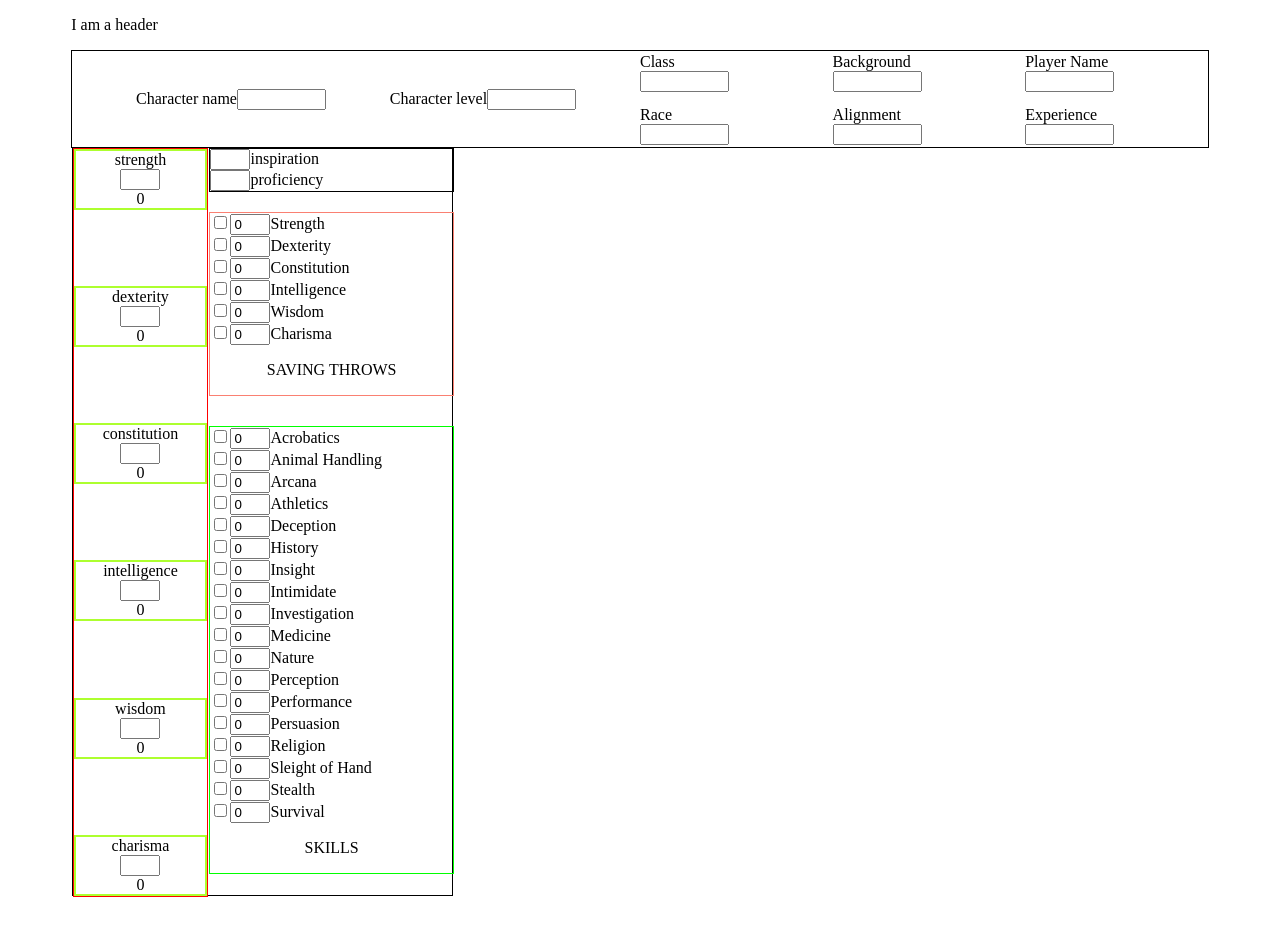
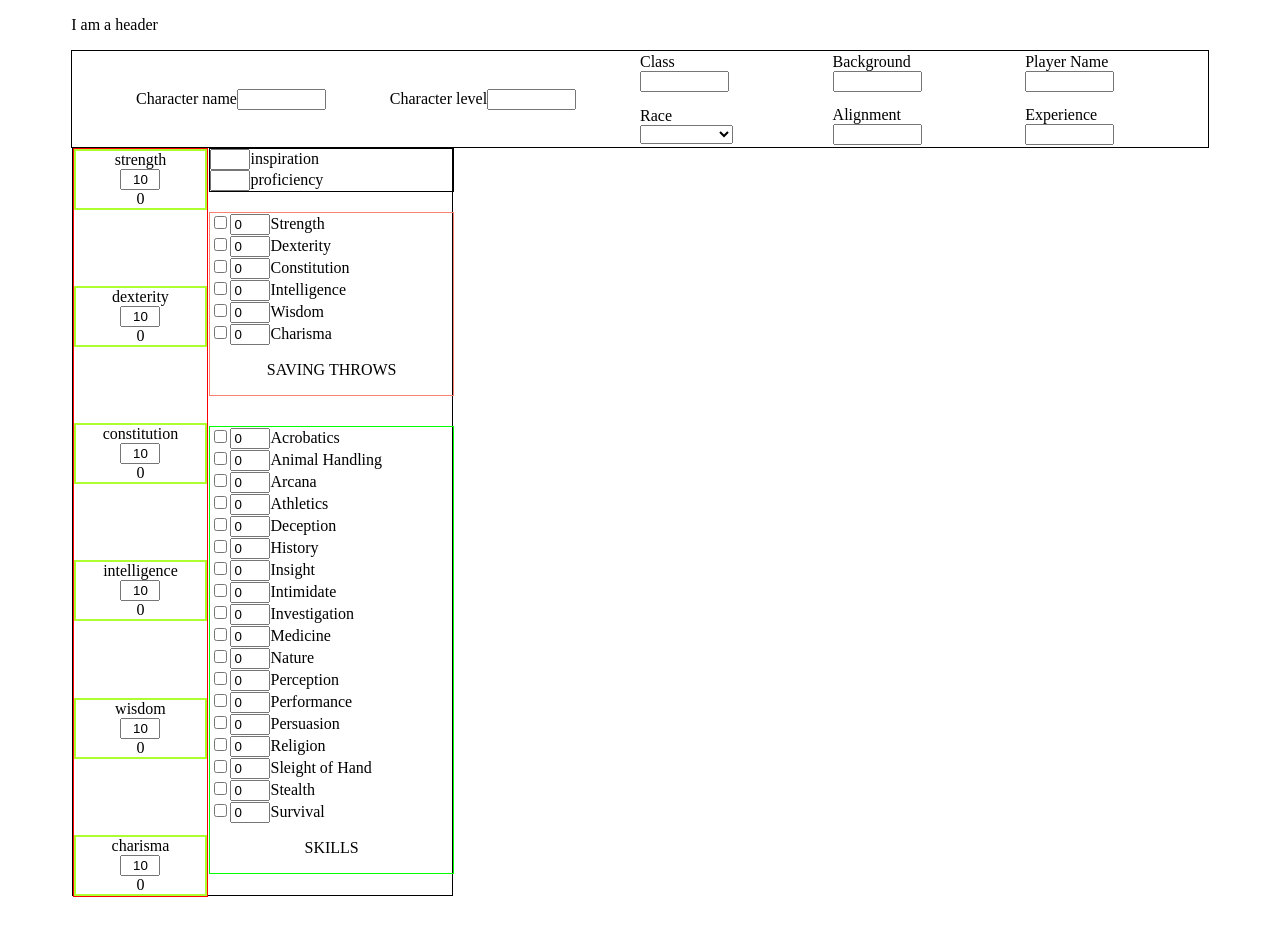
Before and after one commit to PavelVysh/dndCharGenerator, a React (Create React App) app: page / in a window 1280 px wide. Shown: the top 936 px of the page. Built offline with nearby package versions, Linux system fonts and the light colour scheme.

Commit message:
add races functional

```diff
--- a/public/styles.css
+++ b/public/styles.css
@@ -4,6 +4,7 @@
     max-width: 1200px;
     min-width: 810px;
 }
+
 
 .char-create.container {
     border: 1px solid black;
--- a/src/components/charCreation.jsx
+++ b/src/components/charCreation.jsx
@@ -1,11 +1,21 @@
-import React from "react";
+import React, {useState} from "react";
 import CharCreationHeader from "./charCreationComponents/charCreationHeader";
 import Main from "./charCreationComponents/charCreationMain";
 
 function CharCreation() {
+
+    const [stats, setStats] = useState({
+        strength: 10,
+        dexterity: 10,
+        constitution: 10,
+        intelligence: 10,
+        wisdom: 10,
+        charisma: 10
+    });
+
     return <div className="char-create container">
-        <CharCreationHeader />
-        <Main />
+        <CharCreationHeader stats={stats} setStats={setStats}/>
+        <Main stats={stats} setStats={setStats}/>
     </div>;
 }
 
--- a/src/components/charCreationComponents/charCreationHeader.jsx
+++ b/src/components/charCreationComponents/charCreationHeader.jsx
@@ -1,8 +1,9 @@
 import React from "react";
 import LabelInput from "./subParts/labelInput";
 import GridItem from "./subParts/gridItem";
+import RaceSelector from "./subParts/raceSelector";
 
-function CharCreationHeader() {
+function CharCreationHeader(props) {
    return <div className="wrapper">
       <div className="header char-name container">
          <div className="vert-center">
@@ -15,7 +16,7 @@ function CharCreationHeader() {
             <GridItem labelFor="class-level" labelText="Class" inputSize="8" inputType="text" inputName="class-level" inputId="class-level" br=<br /> />
             <GridItem labelFor="background" labelText="Background" inputSize="8" inputType="text" inputName="background" inputId="background" br=<br /> />
             <GridItem labelFor="player-name" labelText="Player Name" inputSize="8" inputType="text" inputName="player-name" inputId="player-name" br=<br /> />
-            <GridItem labelFor="race" labelText="Race" inputSize="8" inputType="text" inputName="race" inputId="race" br=<br /> />
+            <RaceSelector labelFor="race" labelText="Race" inputSize="8" inputType="text" inputName="race" inputId="race" br=<br /> stats={props.stats} setStats={props.setStats} />
             <GridItem labelFor="alignment" labelText="Alignment" inputSize="8" inputType="text" inputName="alignment" inputId="alignment" br=<br /> />
             <GridItem labelFor="experience" labelText="Experience" inputSize="8" inputType="text" inputName="experience" inputId="experience" br=<br /> />
          </div>
--- a/src/components/charCreationComponents/charCreationMain.jsx
+++ b/src/components/charCreationComponents/charCreationMain.jsx
@@ -1,9 +1,9 @@
 import React from "react";
 import CharCreationStats from "./charCreationStats";
 
-function Main() {
+function Main(props) {
     return (<div className="main">
-        <CharCreationStats />
+        <CharCreationStats stats={props.stats} setStats={props.setStats}/>
     </div>);
 }
 
--- a/src/components/charCreationComponents/charCreationStats.jsx
+++ b/src/components/charCreationComponents/charCreationStats.jsx
@@ -1,26 +1,25 @@
-import React, { useState } from "react";
+import React from "react";
 import Stat from "./subParts/mainStat";
 import SingleStat from "./subParts/singleStats";
 import SavingThrow from "./subParts/savingThrow";
 import Skill from "./subParts/skill";
 
-function Stats() {
+function Stats(props) {
 
-    const [str, setStr] = useState(0);
-    const [dex, setDex] = useState(0);
-    const [con, setCon] = useState(0);
-    const [int, setInt] = useState(0);
-    const [wis, setWis] = useState(0);
-    const [cha, setCha] = useState(0);
+    function countBonus(number) {
+        return Math.max(Math.min(Math.floor((Number(number) / 2) - 5), 10), -5);
+    }
+
+    const stats = props.stats;
 
     return <div className="chars">
         <div className="main-stats container">
-            <Stat stat="strength" val={str} setter={setStr} />
-            <Stat stat="dexterity" val={dex} setter={setDex} />
-            <Stat stat="constitution" val={con} setter={setCon} />
-            <Stat stat="intelligence" val={int} setter={setInt} />
-            <Stat stat="wisdom" val={wis} setter={setWis} />
-            <Stat stat="charisma" val={cha} setter={setCha} />
+            <Stat stat="strength" val={stats.strength} setter={props.setStats} />
+            <Stat stat="dexterity" val={stats.dexterity} setter={props.setStats} />
+            <Stat stat="constitution" val={stats.constitution} setter={props.setStats} />
+            <Stat stat="intelligence" val={stats.intelligence} setter={props.setStats} />
+            <Stat stat="wisdom" val={stats.wisdom} setter={props.setStats} />
+            <Stat stat="charisma" val={stats.charisma} setter={props.setStats} />
         </div>
         <div className="right-part">
             <div className="single-stats container">
@@ -28,33 +27,33 @@ function Stats() {
                 <SingleStat stat="proficiency" />
             </div>
             <div className="saving-throws container">
-                <SavingThrow name="Strength" stat={str} />
-                <SavingThrow name="Dexterity" stat={dex} />
-                <SavingThrow name="Constitution" stat={con} />
-                <SavingThrow name="Intelligence" stat={int} />
-                <SavingThrow name="Wisdom" stat={wis} />
-                <SavingThrow name="Charisma" stat={cha} />
+                <SavingThrow name="Strength" stat={countBonus(stats.strength)} />
+                <SavingThrow name="Dexterity" stat={countBonus(stats.dexterity)} />
+                <SavingThrow name="Constitution" stat={countBonus(stats.constitution)} />
+                <SavingThrow name="Intelligence" stat={countBonus(stats.intelligence)} />
+                <SavingThrow name="Wisdom" stat={countBonus(stats.wisdom)} />
+                <SavingThrow name="Charisma" stat={countBonus(stats.charisma)} />
                 <p className="text-center uppercase">Saving Throws</p>
             </div>
             <div className="skills container">
-                <Skill name="Acrobatics" stat={dex}/>
-                <Skill name="Animal Handling" stat={wis}/>
-                <Skill name="Arcana" stat={int}/>
-                <Skill name="Athletics" stat={str}/>
-                <Skill name="Deception" stat={cha}/>
-                <Skill name="History" stat={int}/>
-                <Skill name="Insight" stat={wis}/>
-                <Skill name="Intimidate" stat={cha}/>
-                <Skill name="Investigation" stat={int}/>
-                <Skill name="Medicine" stat={wis}/>
-                <Skill name="Nature" stat={int}/>
-                <Skill name="Perception" stat={wis}/>
-                <Skill name="Performance" stat={cha}/>
-                <Skill name="Persuasion" stat={cha}/>
-                <Skill name="Religion" stat={int}/>
-                <Skill name="Sleight of Hand" stat={dex}/>
-                <Skill name="Stealth" stat={dex}/>
-                <Skill name="Survival" stat={wis}/>
+                <Skill name="Acrobatics" stat={countBonus(stats.dexterity)}/>
+                <Skill name="Animal Handling" stat={countBonus(stats.wisdom)}/>
+                <Skill name="Arcana" stat={countBonus(stats.intelligence)}/>
+                <Skill name="Athletics" stat={countBonus(stats.strength)}/>
+                <Skill name="Deception" stat={countBonus(stats.charisma)}/>
+                <Skill name="History" stat={countBonus(stats.intelligence)}/>
+                <Skill name="Insight" stat={countBonus(stats.wisdom)}/>
+                <Skill name="Intimidate" stat={countBonus(stats.charisma)}/>
+                <Skill name="Investigation" stat={countBonus(stats.intelligence)}/>
+                <Skill name="Medicine" stat={countBonus(stats.wisdom)}/>
+                <Skill name="Nature" stat={countBonus(stats.intelligence)}/>
+                <Skill name="Perception" stat={countBonus(stats.wisdom)}/>
+                <Skill name="Performance" stat={countBonus(stats.charisma)}/>
+                <Skill name="Persuasion" stat={countBonus(stats.charisma)}/>
+                <Skill name="Religion" stat={countBonus(stats.intelligence)}/>
+                <Skill name="Sleight of Hand" stat={countBonus(stats.dexterity)}/>
+                <Skill name="Stealth" stat={countBonus(stats.dexterity)}/>
+                <Skill name="Survival" stat={countBonus(stats.wisdom)}/>
                 <p className="text-center uppercase">Skills</p>
             </div>
         </div>
--- /dev/null
+++ b/src/components/charCreationComponents/data/races.jsx
@@ -0,0 +1,5 @@
+function races() {
+    return ["","Elf", "Gnome", "Dragonborn", "Dwarf", "Half-Elf", "Human", "Half-orc", "Halfling", "Tiefling"]
+}
+
+export default races;
--- a/src/components/charCreationComponents/subParts/mainStat.jsx
+++ b/src/components/charCreationComponents/subParts/mainStat.jsx
@@ -3,14 +3,19 @@ import React from "react";
 function Stat(props) {
 
 
-    function getBonus(event) {
-        props.setter(Math.max(Math.min(Math.floor((Number(event.target.value) / 2) - 5), 10), -5));
+    function countBonus(number) {
+        return Math.max(Math.min(Math.floor((Number(number) / 2) - 5), 10), -5);
     }
 
+    function getBonus(event) {
+        const value = event.target.value;
+        props.setter(prev => ({...prev ,[props.stat]: value}));
+
+    }
     return (<div className="main-stat container">
         <label htmlFor={props.stat}>{props.stat}</label>
-        <input type="number" onChange={getBonus} name={props.stat} id={props.stat}></input>
-        <p className="stat-bonus">{props.val > 0 && "+"}{props.val}</p>
+        <input type="number" onChange={getBonus} name={props.stat} id={props.stat} value={props.val}></input>
+        <p className="stat-bonus">{countBonus(props.val) > 0 && "+"}{countBonus(props.val)}</p>
     </div>)
 }
 
--- /dev/null
+++ b/src/components/charCreationComponents/subParts/raceSelector.jsx
@@ -0,0 +1,28 @@
+import React, { useState } from "react";
+import races from "../data/races";
+import {removeStat, addStat} from "../../helperFunctions";
+
+
+function RaceSelector(props) {
+
+    const [prevRace, setPrevRace] = useState("");
+
+    function addStats(event) {
+        const value = event.target.value;
+        removeStat(props, prevRace);
+        setPrevRace(value);
+        addStat(props, value);
+    }
+
+    return <div className="grid-item">
+        <label htmlFor={props.labelFor}>{props.labelText}</label>
+        {props.br}
+        <select size={1} onChange={addStats} type={props.inputType} name={props.inputName} id={props.inputId}>
+            {races().map((race) => (
+                <option value={race} key={race}>{race}</option>
+            ))}
+        </select>
+    </div>
+}
+
+export default RaceSelector;
--- /dev/null
+++ b/src/components/helperFunctions.jsx
@@ -0,0 +1,41 @@
+function removeStat(props, prevRace) {
+    switch (prevRace) {
+        case "Elf": {
+            props.setStats(prev => ({ ...prev, "dexterity": Number(props.stats.dexterity) - 2 }));
+            break;
+        }
+        case "Dragonborn": {
+            props.setStats(prev => ({
+                ...prev,
+                "strength": (Number(props.stats.strength) - 2),
+                "charisma": (Number(props.stats.charisma) - 1)
+            }));
+            break;
+        }
+        default: {
+            return;
+        }
+    }
+}
+
+function addStat(props, value) {
+    switch (value) {
+        case "Elf": {
+            props.setStats(prev => ({ ...prev, "dexterity": (Number(props.stats.dexterity) + 2) }));
+            break;
+        }
+        case "Dragonborn": {
+            props.setStats(prev => ({
+                ...prev,
+                "strength": (Number(props.stats.strength) + 2),
+                "charisma": ((Number(props.stats.charisma) + 1))
+            }))
+            break;
+        }
+        default: {
+            return;
+        }
+    }
+}
+
+export { removeStat, addStat };
```
